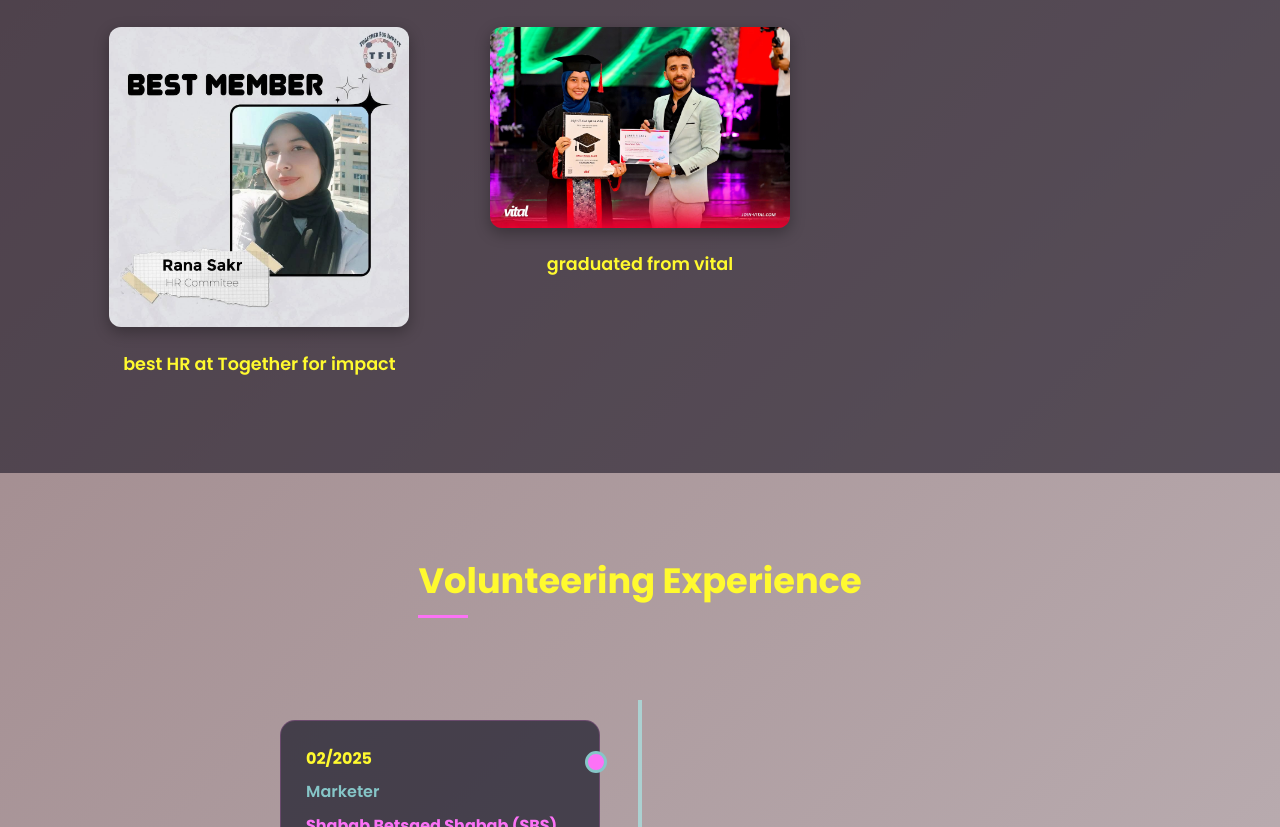
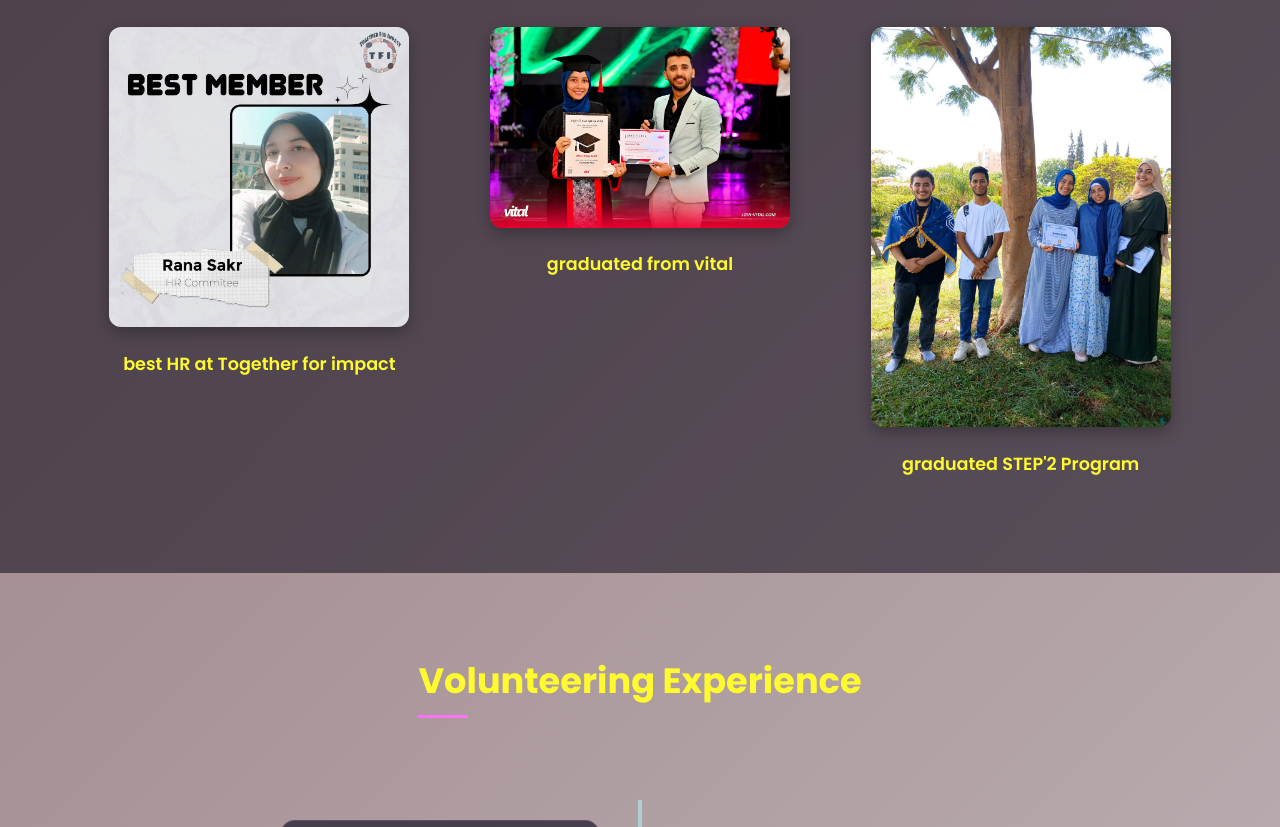
Before and after one commit to ranasakr2410-tech/Rana-Sakr-portfolio, a plain HTML site: page index.html in a window 1280 px wide. Shown: the part 7023-7850 px from the top of the page. Drawn offline with Linux system fonts and the light colour scheme.

Commit message:
Add files via upload

```diff
--- a/index.html
+++ b/index.html
@@ -348,6 +348,7 @@
       margin: 0 auto;
     }
 
+
     .timeline::before {
       content: '';
       position: absolute;
@@ -358,6 +359,7 @@
       left: 50%;
       margin-left: -2px;
     }
+
 
     .timeline-item {
       padding: 20px 40px;
@@ -374,6 +376,7 @@
       left: 50%;
     }
 
+
     .timeline-content {
       padding: 25px;
       background: rgba(25, 25, 40, 0.7);
@@ -381,6 +384,7 @@
       position: relative;
       border: 1px solid rgba(252, 114, 246, 0.2);
     }
+
 
     .timeline-content::after {
       content: '';
@@ -806,9 +810,14 @@
           <img src="vital'12.jfif" alt="Best Member - vital ">
           <p>graduated from vital </p>
         </div>
+         <div class="best-member-card">
+          <img src="step'2.jfif" alt="Best Member - vital ">
+          <p>graduated STEP'2 Program </p>
+         </div>
       </div>
     </div>
   </section>
+
 
   <!-- Volunteering Experience -->
   <section id="volunteering 🎀">
@@ -957,6 +966,7 @@
   </section>
 
 
+
   <!-- Contact -->
   <section id="contact me ">
     <div class="container">
@@ -972,6 +982,7 @@
       </div>
     </div>
   </section>
+
 
   <!-- Footer -->
   <footer>
```
Also changed, not shown: step'2.jfif (added).
